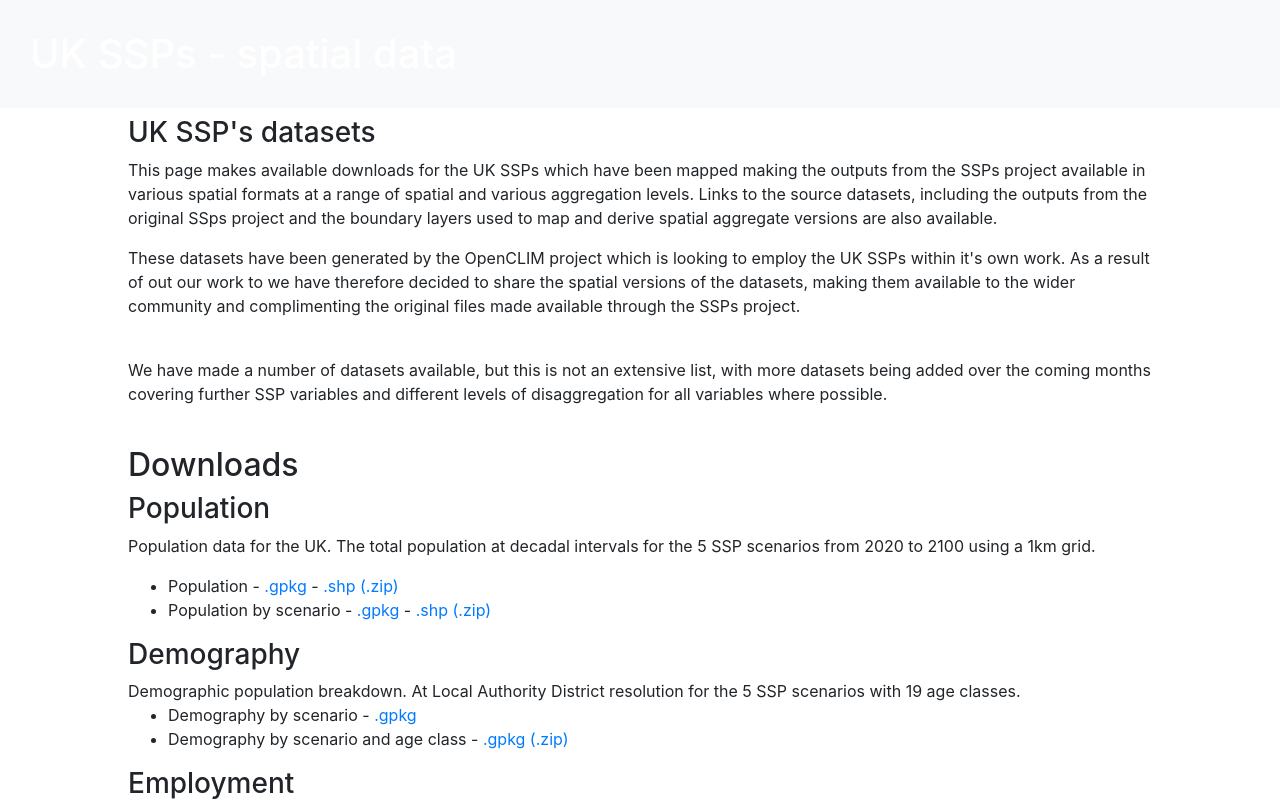
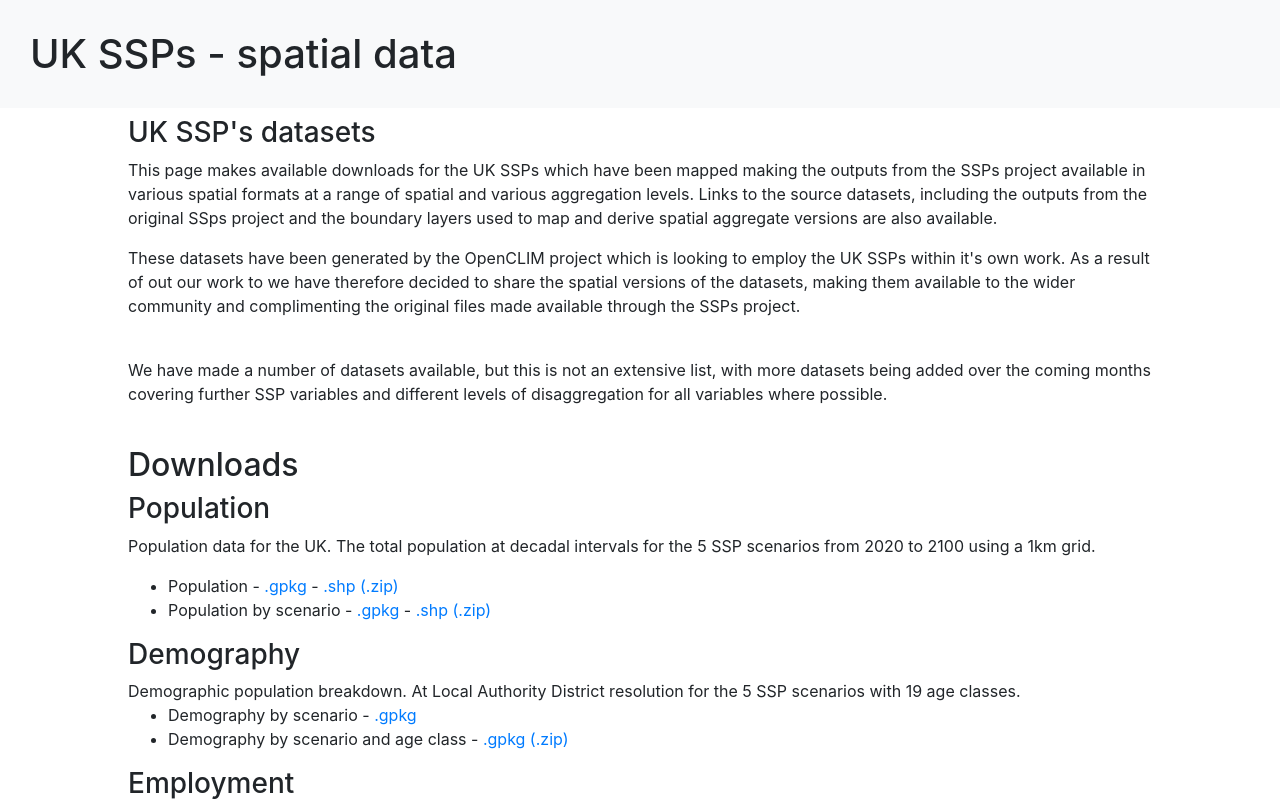
Before and after one commit to Craig-Robson/uk_ssps, a plain HTML site: page index.html in a window 1280 px wide. Shown: the top 804 px of the page. Drawn offline with nearby package versions, Linux system fonts and the light colour scheme.

Commit message:
updated text colour in banner

```diff
--- a/index.html
+++ b/index.html
@@ -14,7 +14,7 @@
 </head>
 <body>
     <div class="bg-light" id="banner">
-            <h1 class="text-white" style="padding: 30px">UK SSPs - spatial data</h1>
+            <h1 class="text-black" style="padding: 30px">UK SSPs - spatial data</h1>
     </div>
     <div id="content" style="width: 80%; margin:0 auto;">
         <h3>UK SSP's datasets</h3>
```
